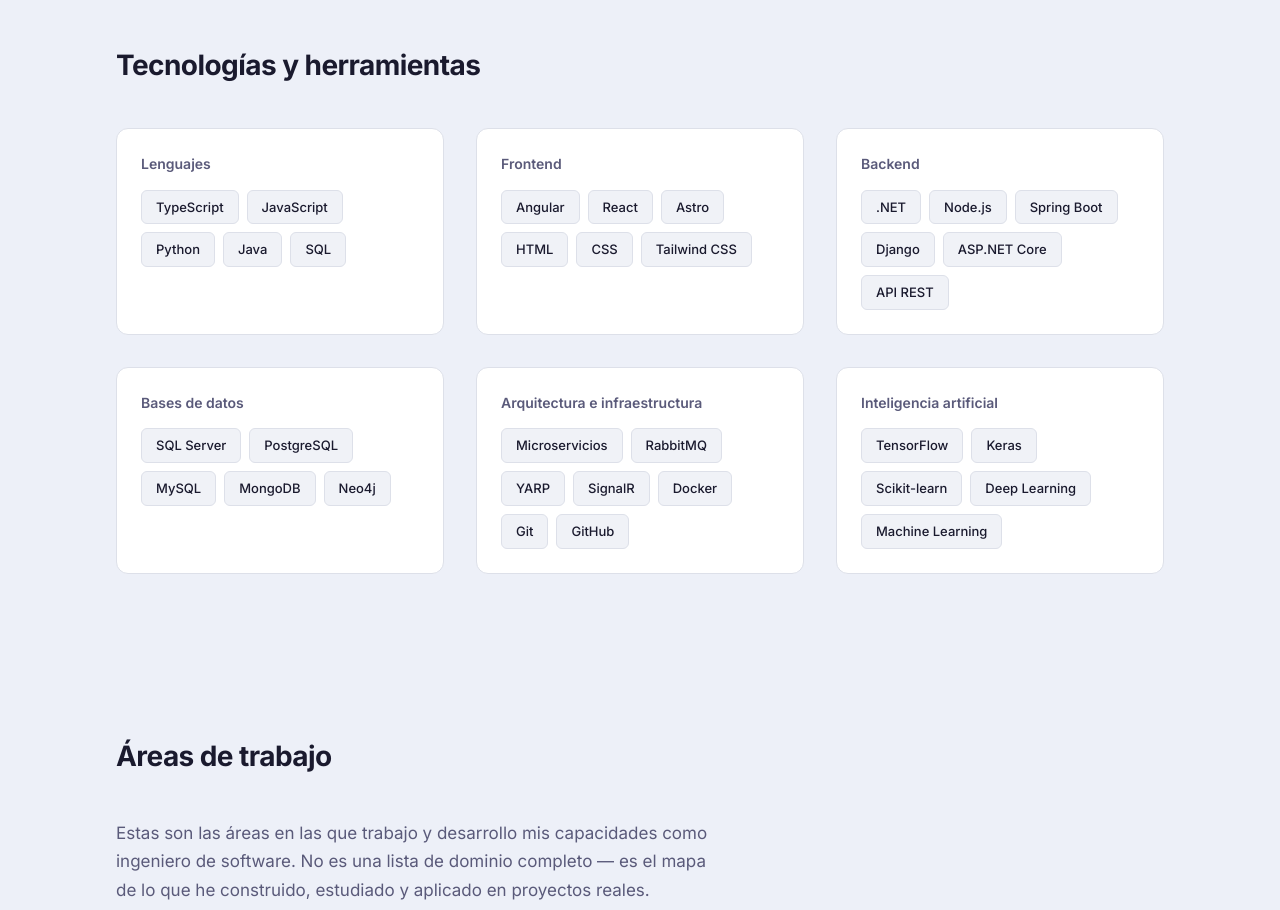
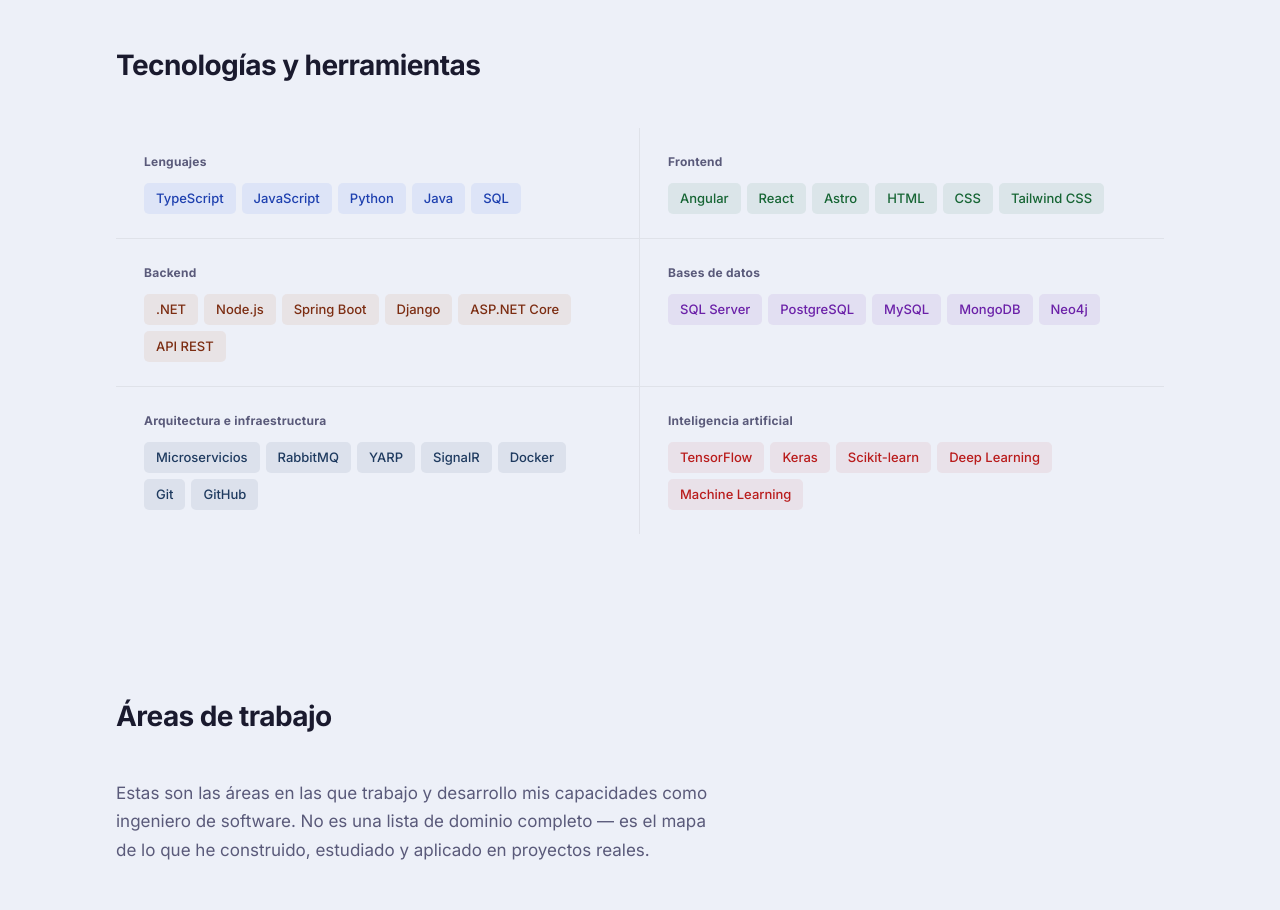
Before and after one commit to JuanGal99/portafolio, an Astro site: page / in a window 1280 px wide. Shown: the part 3320-4230 px from the top of the page. Built offline with nearby package versions, Linux system fonts and the light colour scheme; Astro itself is replaced by a stand-in of ours.

Commit message:
design: redesign tech section with color-coded categories
Replace card-based layout with a 2-column grid using subtle dividers.
Each category gets its own color identity — blue for languages, green
for frontend, orange for backend, purple for databases, slate for
architecture, red for AI. Cleaner and more scannable.

Co-Authored-By: Claude Opus 4.6 <noreply@anthropic.com>

```diff
--- a/src/pages/index.astro
+++ b/src/pages/index.astro
@@ -231,37 +231,37 @@ import {
         <div class="tech-category" data-stagger-child>
           <h3 class="tech-category-title">Lenguajes</h3>
           <div class="tech-tags">
-            <span>TypeScript</span><span>JavaScript</span><span>Python</span><span>Java</span><span>SQL</span>
+            <span class="tag-lang">TypeScript</span><span class="tag-lang">JavaScript</span><span class="tag-lang">Python</span><span class="tag-lang">Java</span><span class="tag-lang">SQL</span>
           </div>
         </div>
         <div class="tech-category" data-stagger-child>
           <h3 class="tech-category-title">Frontend</h3>
           <div class="tech-tags">
-            <span>Angular</span><span>React</span><span>Astro</span><span>HTML</span><span>CSS</span><span>Tailwind CSS</span>
+            <span class="tag-front">Angular</span><span class="tag-front">React</span><span class="tag-front">Astro</span><span class="tag-front">HTML</span><span class="tag-front">CSS</span><span class="tag-front">Tailwind CSS</span>
           </div>
         </div>
         <div class="tech-category" data-stagger-child>
           <h3 class="tech-category-title">Backend</h3>
           <div class="tech-tags">
-            <span>.NET</span><span>Node.js</span><span>Spring Boot</span><span>Django</span><span>ASP.NET Core</span><span>API REST</span>
+            <span class="tag-back">.NET</span><span class="tag-back">Node.js</span><span class="tag-back">Spring Boot</span><span class="tag-back">Django</span><span class="tag-back">ASP.NET Core</span><span class="tag-back">API REST</span>
           </div>
         </div>
         <div class="tech-category" data-stagger-child>
           <h3 class="tech-category-title">Bases de datos</h3>
           <div class="tech-tags">
-            <span>SQL Server</span><span>PostgreSQL</span><span>MySQL</span><span>MongoDB</span><span>Neo4j</span>
+            <span class="tag-db">SQL Server</span><span class="tag-db">PostgreSQL</span><span class="tag-db">MySQL</span><span class="tag-db">MongoDB</span><span class="tag-db">Neo4j</span>
           </div>
         </div>
         <div class="tech-category" data-stagger-child>
           <h3 class="tech-category-title">Arquitectura e infraestructura</h3>
           <div class="tech-tags">
-            <span>Microservicios</span><span>RabbitMQ</span><span>YARP</span><span>SignalR</span><span>Docker</span><span>Git</span><span>GitHub</span>
+            <span class="tag-infra">Microservicios</span><span class="tag-infra">RabbitMQ</span><span class="tag-infra">YARP</span><span class="tag-infra">SignalR</span><span class="tag-infra">Docker</span><span class="tag-infra">Git</span><span class="tag-infra">GitHub</span>
           </div>
         </div>
         <div class="tech-category" data-stagger-child>
           <h3 class="tech-category-title">Inteligencia artificial</h3>
           <div class="tech-tags">
-            <span>TensorFlow</span><span>Keras</span><span>Scikit-learn</span><span>Deep Learning</span><span>Machine Learning</span>
+            <span class="tag-ai">TensorFlow</span><span class="tag-ai">Keras</span><span class="tag-ai">Scikit-learn</span><span class="tag-ai">Deep Learning</span><span class="tag-ai">Machine Learning</span>
           </div>
         </div>
       </div>
@@ -723,34 +723,65 @@ import {
   }
   .tech-grid {
     display: grid;
-    grid-template-columns: repeat(auto-fill, minmax(300px, 1fr));
-    gap: 32px;
+    grid-template-columns: 1fr 1fr;
+    gap: 0;
   }
   .tech-category {
-    background: var(--surface);
-    border: 1px solid var(--border);
-    border-radius: var(--radius);
-    padding: 24px;
+    padding: 24px 28px;
+    border-bottom: 1px solid rgba(0, 0, 0, 0.06);
+  }
+  .tech-category:nth-child(odd) {
+    border-right: 1px solid rgba(0, 0, 0, 0.06);
+  }
+  .tech-category:nth-last-child(-n+2) {
+    border-bottom: none;
   }
   .tech-category-title {
-    font-size: 0.875rem;
-    font-weight: 600;
+    font-size: 0.75rem;
+    font-weight: 700;
+    letter-spacing: 0.02em;
     color: var(--text-secondary);
-    margin-bottom: 14px;
+    margin-bottom: 12px;
   }
   .tech-tags {
     display: flex;
     flex-wrap: wrap;
-    gap: 8px;
+    gap: 6px;
   }
   .tech-tags span {
     font-size: 0.8125rem;
     font-weight: 500;
-    color: var(--text);
-    background: var(--bg);
-    padding: 6px 14px;
-    border-radius: 6px;
-    border: 1px solid var(--border);
+    padding: 5px 12px;
+    border-radius: 5px;
+    border: none;
+    transition: transform 0.15s ease;
+  }
+  .tech-tags span:hover {
+    transform: translateY(-1px);
+  }
+  .tag-lang {
+    color: #1e40af;
+    background: rgba(45, 91, 227, 0.08);
+  }
+  .tag-front {
+    color: #166534;
+    background: rgba(22, 101, 52, 0.08);
+  }
+  .tag-back {
+    color: #7c2d12;
+    background: rgba(180, 83, 9, 0.08);
+  }
+  .tag-db {
+    color: #6b21a8;
+    background: rgba(107, 33, 168, 0.08);
+  }
+  .tag-infra {
+    color: #1e3a5f;
+    background: rgba(30, 58, 95, 0.08);
+  }
+  .tag-ai {
+    color: #b91c1c;
+    background: rgba(185, 28, 28, 0.07);
   }
 
   .skills-grid {
@@ -858,6 +889,12 @@ import {
       height: auto;
       object-fit: contain;
     }
+    .tech-grid {
+      grid-template-columns: 1fr;
+    }
+    .tech-category:nth-child(odd) {
+      border-right: none;
+    }
     .skills-grid {
       grid-template-columns: 1fr;
     }
```
